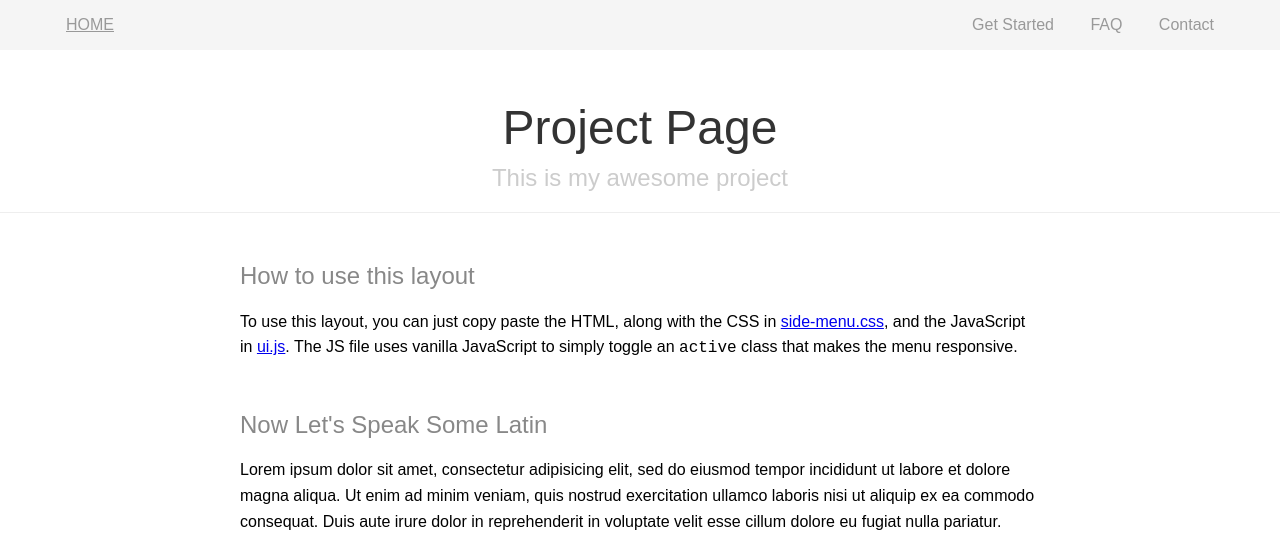
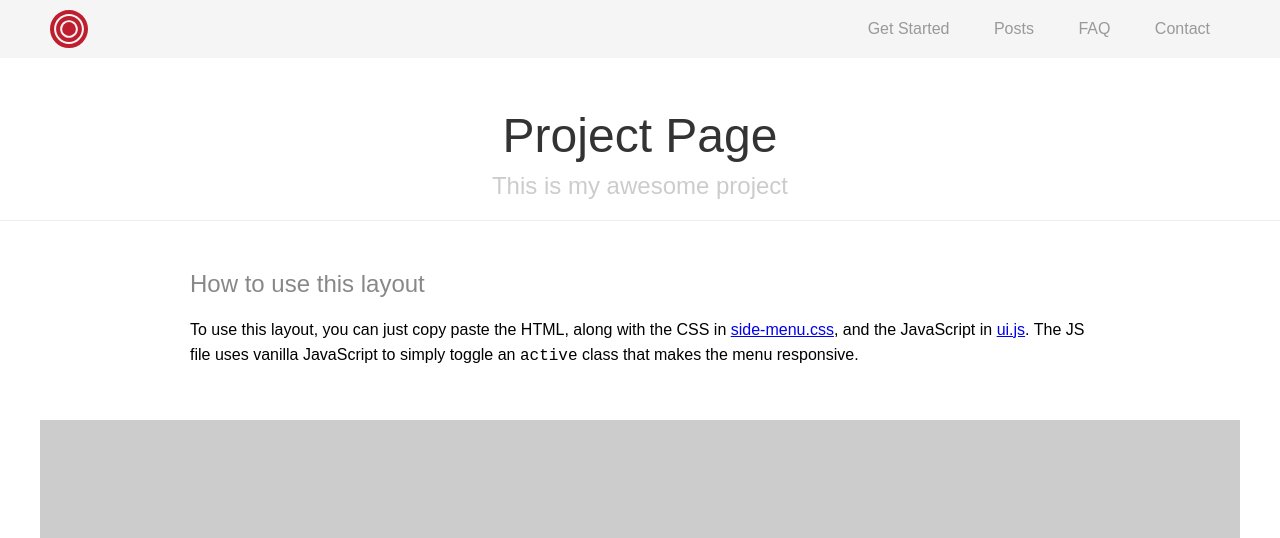
Before and after one commit to blkwk/blkwk.github.io, a Jekyll site: the page built from index.html, in a window 1280 px wide. Shown: the top 538 px of the page. Built offline with Jekyll 4.4.1, drawn with Linux system fonts in a browser that asks for light colours; Markdown is read by kramdown in place of the engine named in the settings; some of the changed text lies outside the part shown.

Commit message:
more tweaks

```diff
--- a/_config.yml
+++ b/_config.yml
@@ -1,4 +1,4 @@
-name: Jekyll Pure
+name: Jekyll/Gulp starter
 markdown: redcarpet
 highlighter: pygments # or rouge or null
 exclude: ["node_modules", "gulpfile.js", "package.json"]
--- a/_includes/menu_top.html
+++ b/_includes/menu_top.html
@@ -1,13 +1,14 @@
 <div id="menu">
     <div class="pure-menu-horizontal">
         <div class="pure-menu-logo">
-          <a class="logo" href="/"><!--{{site.name}}-->HOME</a>
+          <a class="logo" href="/"><img src="/images/logo_example.svg"></a>
         </div>
 
         <ul class="pure-menu-list">
-            <li class="pure-menu-item"><a href="/start.html" class="pure-menu-link">Get Started</a></li>
-            <li class="pure-menu-item"><a href="/faq.html" class="pure-menu-link">FAQ</a></li>
-            <li class="pure-menu-item"><a href="/contact.html" class="pure-menu-link">Contact</a></li>
+            <li class="pure-menu-item"><a href="/start/" class="pure-menu-link">Get Started</a></li>
+            <li class="pure-menu-item"><a href="/posts/" class="pure-menu-link">Posts</a></li>
+            <li class="pure-menu-item"><a href="/faq/" class="pure-menu-link">FAQ</a></li>
+            <li class="pure-menu-item"><a href="/contact/" class="pure-menu-link">Contact</a></li>
         </ul>
     </div>
 </div>
--- a/css/main.css
+++ b/css/main.css
@@ -252,21 +252,6 @@
   color: #009999; }
 
 /* Literal.Number.Integer.Long */
-.pure-img-responsive {
-  max-width: 100%;
-  height: auto; }
-
-.pure-menu-logo {
-  float: left;
-  margin-left: 50px; }
-  .pure-menu-logo a {
-    display: block;
-    height: auto; }
-
-.pure-menu-list {
-  float: right;
-  margin-right: 50px; }
-
 /*
 Add transition to containers so they can push in and out.
 */
@@ -287,7 +272,7 @@
 .content {
   margin: 0 auto;
   padding: 0 2em;
-  max-width: 800px;
+  max-width: 900px;
   margin-bottom: 50px;
   line-height: 1.6em; }
 
@@ -324,15 +309,9 @@
   background: #f5f5f5;
   overflow-y: auto;
   -webkit-overflow-scrolling: touch;
-  text-align: center; }
-
-/*
-    All anchors inside the menu should be styled like this.
-    */
-#menu a {
-  color: #999;
-  border: none;
-  padding: 1em; }
+  text-align: center;
+  z-index: 1000;
+  /* so the menu or its navicon stays above all content */ }
 
 /*
     Remove all background/borders, since we are applying them to #menu.
@@ -347,11 +326,16 @@
 #menu .pure-menu ul, #menu .pure-menu .menu-item-divided {
   border-top: 1px solid #333; }
 
-/*
-        Change color of the anchor links on hover/focus.
-        */
-#menu .pure-menu li a:hover, #menu .pure-menu li a:focus {
-  background: #333; }
+#menu .pure-menu-list li a {
+  color: #999;
+  border: none;
+  padding: 1.25em;
+  -webkit-transition: all 0.2s ease-out;
+  transition: all 0.2s ease-out; }
+
+#menu .pure-menu-list li a:hover, #menu .pure-menu-list li a:focus {
+  background: #eaeaea;
+  color: #000; }
 
 /*
     This styles the selected menu item `<li>`.
@@ -422,6 +406,34 @@
   color: #ff0000;
   background-color: #000; }
 
+.pure-img-responsive {
+  max-width: 100%;
+  height: auto; }
+
+.pure-menu-logo {
+  float: left;
+  margin-left: 50px; }
+  .pure-menu-logo a img {
+    display: block;
+    width: 38px;
+    height: 38px;
+    margin: 0;
+    padding: 0.6em 0;
+    -webkit-transition: all 0.2s ease-out;
+    transition: all 0.2s ease-out; }
+  .pure-menu-logo a:hover img {
+    opacity: 0.5; }
+
+.pure-menu-list {
+  float: right;
+  margin-right: 50px; }
+
+.lrgimg {
+  display: block;
+  max-width: 100%;
+  height: auto;
+  margin: 0 auto; }
+
 /* -- Responsive Styles (Media Queries) ------------------------------------- */
 /*
 Hides the menu at `48em`, but modify this based on your app's needs.
@@ -437,7 +449,32 @@
   #layout.active .menu-link {
     left: 250px; } }
 
-@media (max-width: 48em) { }
+@media (max-width: 48em) {
+  /* Only apply this when the window is small. Otherwise, the following
+    case results in extra padding on the left:
+        * Make the window small.
+        * Tap the menu to trigger the active state.
+        * Make the window large again.
+    */
+  #menu {
+    background: #fff; }
+  .pure-menu-logo, .pure-menu-list {
+    display: block;
+    float: none;
+    width: 100%;
+    background: #f5f5f5;
+    margin: 0 auto;
+    padding: 1em 0;
+    text-align: center; }
+  #menu .pure-menu-list li a {
+    padding: 1em 1.2em; }
+  .pure-menu-logo {
+    background: none; }
+    .pure-menu-logo a img {
+      width: 65px;
+      height: 65px;
+      margin: 1em auto;
+      padding: 0; } }
 
 body {
   background: white; }
--- a/index.html
+++ b/index.html
@@ -9,7 +9,11 @@
     <p>
         To use this layout, you can just copy paste the HTML, along with the CSS in <a href="/css/layouts/side-menu.css" alt="Side Menu CSS">side-menu.css</a>, and the JavaScript in <a href="/js/ui.js">ui.js</a>. The JS file uses vanilla JavaScript to simply toggle an <code>active</code> class that makes the menu responsive.
     </p>
+</div>
 
+<img class="lrgimg" src="http://placehold.it/1200x450" />
+
+<div class="content">
     <h2 class="content-subhead">Now Let's Speak Some Latin</h2>
     <p>
         Lorem ipsum dolor sit amet, consectetur adipisicing elit, sed do eiusmod tempor incididunt ut labore et dolore magna aliqua. Ut enim ad minim veniam, quis nostrud exercitation ullamco laboris nisi ut aliquip ex ea commodo consequat. Duis aute irure dolor in reprehenderit in voluptate velit esse cillum dolore eu fugiat nulla pariatur. Excepteur sint occaecat cupidatat non proident, sunt in culpa qui officia deserunt mollit anim id est laborum.
@@ -17,16 +21,16 @@
 
     <div class="pure-g">
         <div class="pure-u-1-4">
-            <img class="pure-img-responsive" src="http://farm3.staticflickr.com/2875/9069037713_1752f5daeb.jpg" alt="Peyto Lake">
+            <img class="pure-img-responsive" src="http://placehold.it/300x300" alt="">
         </div>
         <div class="pure-u-1-4">
-            <img class="pure-img-responsive" src="http://farm3.staticflickr.com/2813/9069585985_80da8db54f.jpg" alt="Train">
+            <img class="pure-img-responsive" src="http://placehold.it/300x300" alt="">
         </div>
         <div class="pure-u-1-4">
-            <img class="pure-img-responsive" src="http://farm6.staticflickr.com/5456/9121446012_c1640e42d0.jpg" alt="T-Shirt Store">
+            <img class="pure-img-responsive" src="http://placehold.it/300x300" alt="">
         </div>
         <div class="pure-u-1-4">
-            <img class="pure-img-responsive" src="http://farm8.staticflickr.com/7357/9086701425_fda3024927.jpg" alt="Mountain">
+            <img class="pure-img-responsive" src="http://placehold.it/300x300" alt="">
         </div>
     </div>
 
@@ -35,15 +39,4 @@
         Lorem ipsum dolor sit amet, consectetur adipisicing elit, sed do eiusmod tempor incididunt ut labore et dolore magna aliqua. Ut enim ad minim veniam, quis nostrud exercitation ullamco laboris nisi ut aliquip ex ea commodo consequat. Duis aute irure dolor in reprehenderit in voluptate velit esse cillum dolore eu fugiat nulla pariatur. Excepteur sint occaecat cupidatat non proident, sunt in culpa qui officia deserunt mollit anim id est laborum.
     </p>
 
-    <hr />
-
-    <div id="home">
-      <h2 class="content-subhead">Blog Posts</h2>
-      <ul class="posts">
-        {% for post in site.posts %}
-          <li><span>{{ post.date | date_to_string }}</span> &raquo; <a href="{{ post.url }}">{{ post.title }}</a></li>
-        {% endfor %}
-      </ul>
-    </div>
-
 </div>
```
Also changed, not shown: _posts/2014-04-20-welcome-to-jekyll.markdown (+4 -4 lines), _posts/2015-04-12-kitchen-sink.md (+6 -5 lines), _scss/top-menu.scss (+87 -41 lines), posts/index.html (added, +17 -0 lines), FAQ/index.html (renamed from faq.html), contact/index.html (renamed from contact.html), images/logo_example.svg (added), start/index.html (renamed from start.html).
